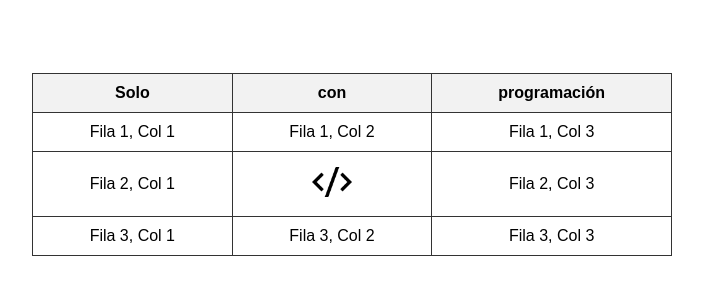
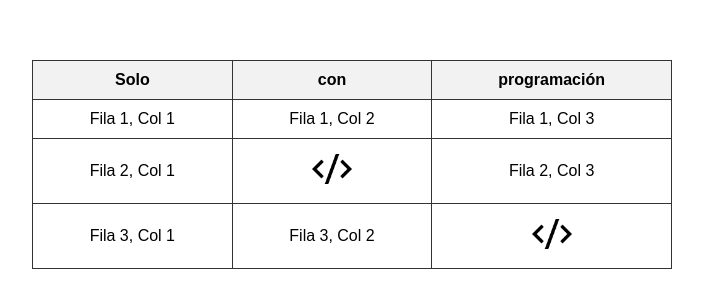
Before and after one commit to HAYDEE253/EvaluacionT3, a plain HTML site: page index.html in a window 1280 px wide. Shown: the part 236-544 px from the top of the page, without its empty margins (288-991 px from the left). Drawn offline with Linux system fonts and the light colour scheme.

Commit message:
Update index.html
prubea

```diff
--- a/index.html
+++ b/index.html
@@ -26,7 +26,7 @@
         <tr>
             <td>Fila 3, Col 1</td>
             <td>Fila 3, Col 2</td>
-            <td>Fila 3, Col 3</td>
+            <td><img src="imgs\codigo.png" width="40" height="40"></td>
         </tr>
     </table>
 
```
